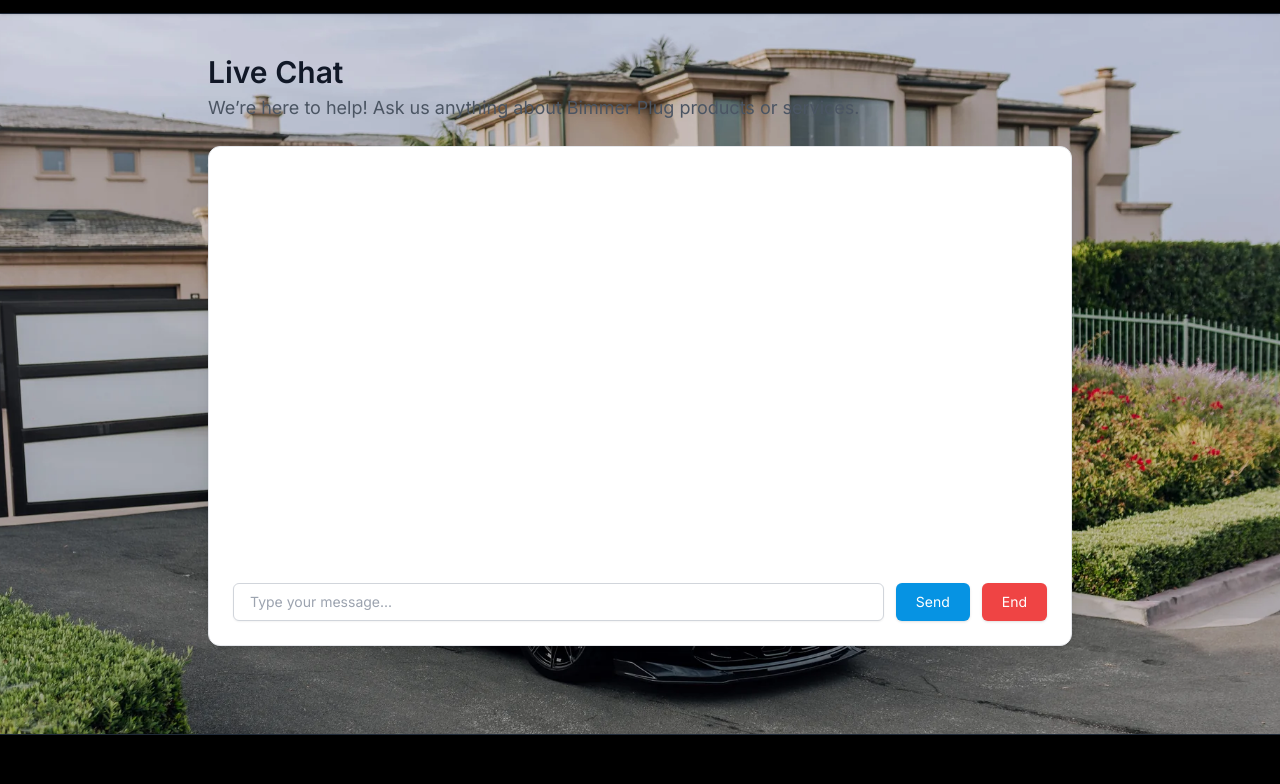
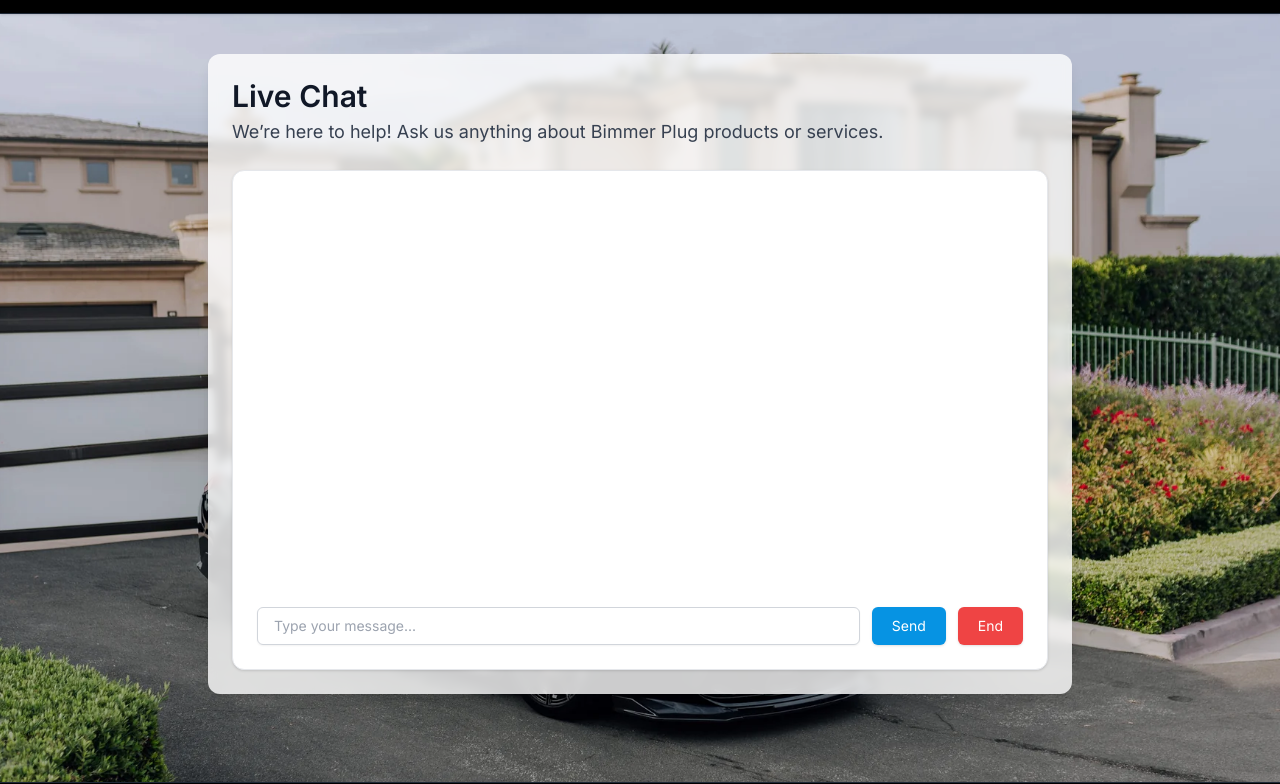
Before and after one commit to garybs16/Bimmer-Plug-Project, a website: page index.html in a window 1280 px wide. Shown: the part 47-831 px from the top of the page. Drawn offline with nearby package versions, Linux system fonts and the light colour scheme; no server answers.

Commit message:
Update index.html

```diff
--- a/index.html
+++ b/index.html
@@ -38,17 +38,18 @@
 
 <!-- Chat Section -->
 <section class="max-w-4xl mx-auto px-4 py-10">
+  <div class="bg-white/80 backdrop-blur-sm rounded-xl shadow-lg p-6">
     <div class="mb-6">
       <h2 class="text-3xl font-bold text-gray-900">Live Chat</h2>
-    <p class="text-gray-600 mt-1 text-lg">We’re here to help! Ask us anything about Bimmer Plug products or services.</p>
+      <p class="text-gray-700 mt-1 text-lg">We’re here to help! Ask us anything about Bimmer Plug products or services.</p>
     </div>
 
-  <div class="bg-white border border-gray-200 rounded-xl shadow-lg p-6 flex flex-col min-h-[500px] max-h-[80vh] overflow-hidden">
+    <div class="bg-white border border-gray-200 rounded-xl shadow p-6 flex flex-col min-h-[500px] max-h-[80vh] overflow-hidden">
       <div id="chatHistory" class="flex-1 overflow-y-auto space-y-4 mb-4 pr-1">
         <!-- Chat messages will appear here -->
       </div>
 
-    <div id="typingIndicator" class="text-sm text-gray-400 mb-2 hidden">Staff is typing...</div>
+      <div id="typingIndicator" class="text-sm text-gray-500 mb-2 hidden">Staff is typing...</div>
 
       <form id="chatForm" class="flex flex-col sm:flex-row gap-3">
         <input type="text" id="userInput" placeholder="Type your message..." class="flex-1 border border-gray-300 rounded-md px-4 py-2 shadow-sm focus:outline-none focus:ring-2 focus:ring-[#0693E3] text-sm" required />
@@ -60,7 +61,9 @@
         </button>
       </form>
     </div>
+  </div>
 </section>
+
 
   <!-- Footer -->
   <footer class="bg-black text-white border-t border-gray-800 text-sm mt-12">
```
Lines whose indentation alone changed are shown as unchanged.
